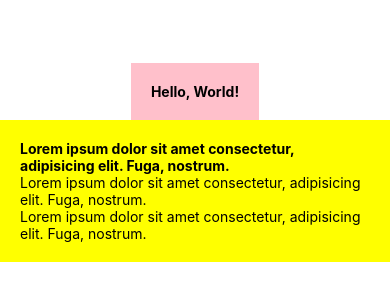
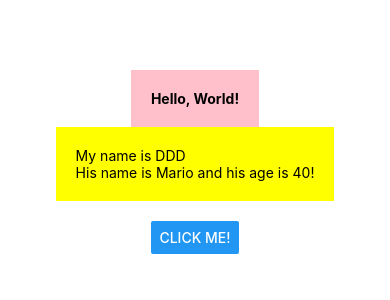
Before and after one commit to DandunAdi/learn-react-native, a React Native app: screen / in a window 390 px wide. Shown: the part 260-560 px from the top of the page. Built offline with nearby package versions, Linux system fonts and the light colour scheme.

Commit message:
lesson #4: useState

```diff
--- a/App.js
+++ b/App.js
@@ -1,17 +1,26 @@
 import { StatusBar } from 'expo-status-bar';
-import React from 'react';
-import { StyleSheet, Text, View } from 'react-native';
+import React, { useState } from 'react';
+import { Button, StyleSheet, Text, View } from 'react-native';
 
 export default function App() {
+  const [name, setName] = useState("DDD");
+  const [person, setPerson] = useState({ name: "Mario", age: 40 });
+
+  const pressHandler = () => {
+    setName("EEE");
+    setPerson({ name: "Luigi", age: 43 });
+  }
   return (
     <View style={styles.container}>
       <View style={styles.header}>
         <Text style={styles.textBold}>Hello, World!</Text>
       </View>
       <View style={styles.body}>
-        <Text style={styles.textBold}>Lorem ipsum dolor sit amet consectetur, adipisicing elit. Fuga, nostrum.</Text>
-        <Text>Lorem ipsum dolor sit amet consectetur, adipisicing elit. Fuga, nostrum.</Text>
-        <Text>Lorem ipsum dolor sit amet consectetur, adipisicing elit. Fuga, nostrum.</Text>
+        <Text>My name is {name}</Text>
+        <Text>His name is {person.name} and his age is {person.age}!</Text>
+      </View>
+      <View style={styles.buttonContainer}>
+        <Button title="Click me!" onPress={pressHandler} />
       </View>
       <StatusBar style="auto" />
     </View>
@@ -36,4 +45,7 @@
     backgroundColor: "yellow",
     padding: 20
   },
+  buttonContainer: {
+    marginTop: 20,
+  }
 });
```
